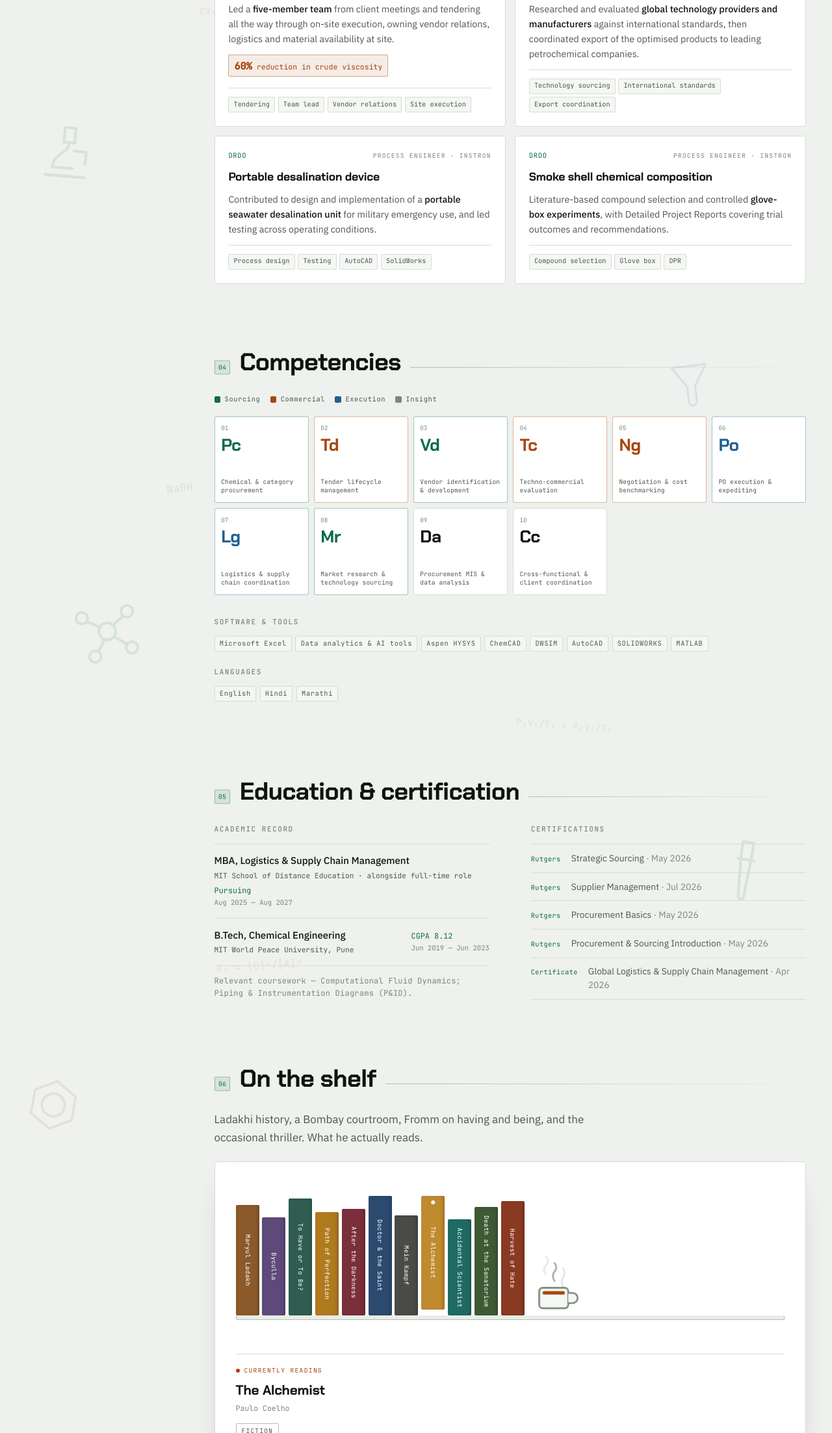
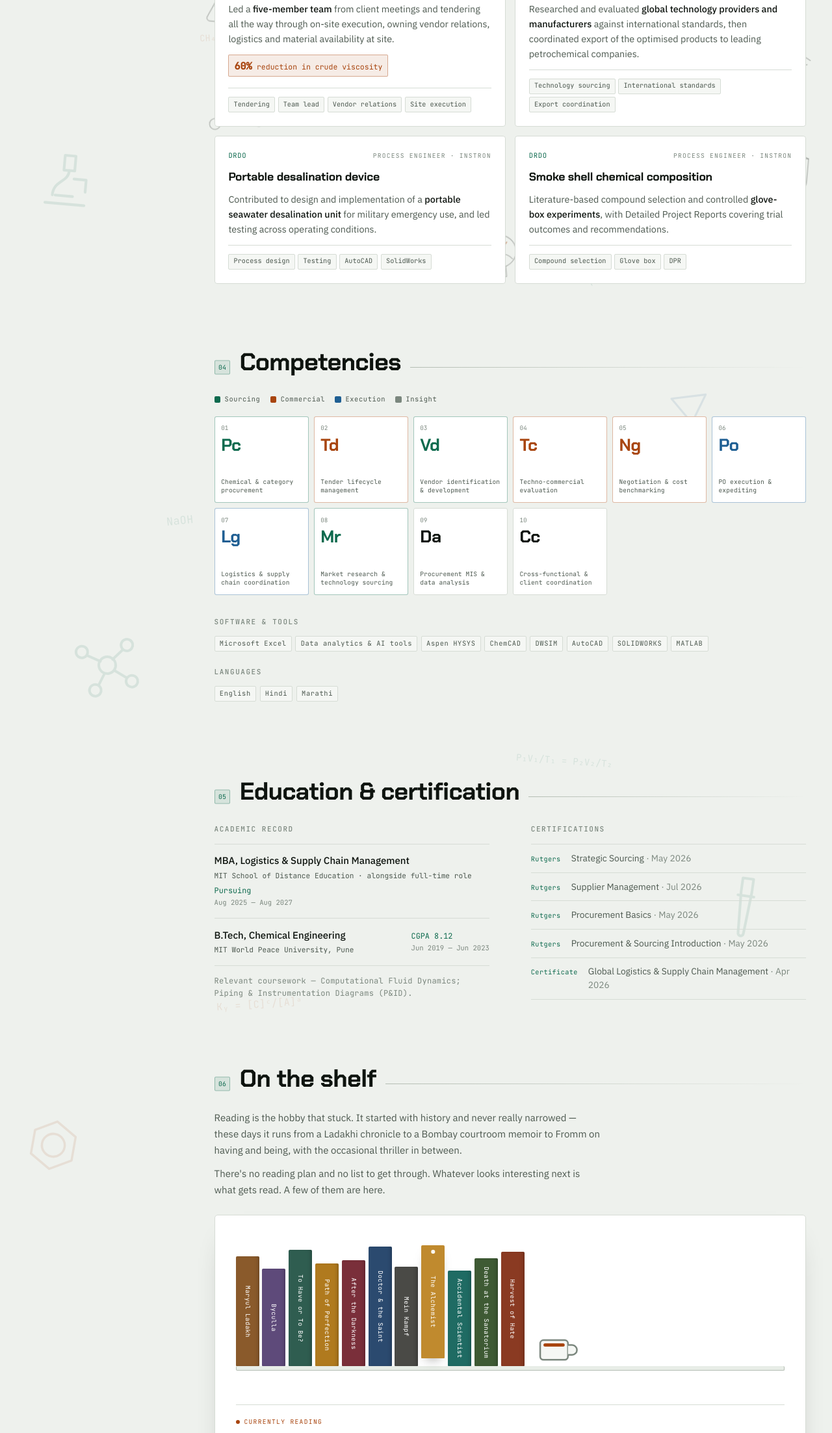
Before and after one commit to TusharWararkar/TusharWararkar.github.io, a plain HTML site: page dist/artifact.html in a window 1280 px wide. Shown: the part 3124-5330 px from the top of the page at 65% size. Drawn offline with Linux system fonts and the light colour scheme.

Commit message:
Simplify the reading section, add project doodles
Reading: drop the cover-opening animation and the steaming mug. Books now
just lift on hover and update the detail panel; the mug sits at rest. Add
a two-paragraph intro putting reading as his hobby rather than presenting
the shelf with no context.

Projects: add a doodle layer of twelve hand-drawn process and chemistry
sketches -- distillation column, shell-and-tube exchanger, gate valve,
centrifugal pump, storage tank, pipeline with flow arrow, pressure gauge,
benzene ring, conical flask, reaction arrow, filter funnel, molecular
chain -- following the same pattern as janhaviwararkar.github.io: an
absolutely positioned layer bleeding past the section, ~22% opacity
strokes, gentle drift.

Right-hand sketches anchor from the right edge rather than a left
percentage, which was pushing the page sideways. The layer is left
unclipped because rotation expands each bounding box, so a hard edge cut
sketches in half.

Co-Authored-By: Claude Opus 5 <noreply@anthropic.com>

```diff
--- a/dist/artifact.html
+++ b/dist/artifact.html
@@ -23,6 +23,7 @@
   --accent-hi:#0A5340;
   --accent-2:#A8450F;        /* copper — energy, heat, reaction (5.24:1 on --ground) */
   --accent-3:#1F5F93;        /* cupric blue — data, analysis */
+  --doodle:rgba(14,20,15,.22);
   --glow:rgba(14,106,78,.10);
   --glow-2:rgba(168,69,15,.10);
   --shadow:0 1px 0 rgba(14,20,15,.03), 0 20px 46px -30px rgba(14,20,15,.45);
@@ -49,7 +50,9 @@
     --accent-hi:#79E8BE;
     --accent-2:#FF8A4C;
     --accent-3:#6BB6F0;
-    --glow:rgba(69,214,160,.13);
+    --doodle:rgba(230,237,232,.18);
+    --doodle:rgba(230,237,232,.18);
+  --glow:rgba(69,214,160,.13);
     --glow-2:rgba(255,138,76,.12);
     --shadow:0 1px 0 rgba(255,255,255,.03), 0 24px 56px -32px rgba(0,0,0,.9);
   }
@@ -353,6 +356,26 @@ html{scroll-behavior:smooth}
 .cert__by{font-family:var(--f-mono);font-size:.64rem;letter-spacing:.04em;color:var(--accent);white-space:nowrap}
 .cert__what{font-size:.86rem;color:var(--ink-2);line-height:1.5}
 
+/* ========= PROJECT DOODLES =========
+   Hand-drawn process and chemistry sketches around the project cards.
+   The container bleeds outside the section so the sketches peek around
+   the cards rather than hiding behind their opaque backgrounds. */
+.sec--doodled{position:relative}
+.sec--doodled > *{position:relative;z-index:1}
+.doodles{position:absolute;inset:-2.5rem -1.5rem -2rem;pointer-events:none;z-index:0}
+.doodle{
+  position:absolute;left:var(--x);top:var(--y);width:var(--w,110px);height:auto;
+  fill:none;stroke:var(--doodle);stroke-width:1.7;
+  stroke-linecap:round;stroke-linejoin:round;
+  rotate:var(--r,0deg);
+  animation:drift 9s ease-in-out infinite alternate;
+}
+.doodle--r{left:auto;right:var(--x)}
+.doodle .acc{stroke:var(--accent);opacity:.5}
+.doodle .acc2{stroke:var(--accent-2);opacity:.45}
+@keyframes drift{from{translate:0 0}to{translate:0 -9px}}
+@media (max-width:820px){.doodles{display:none}}
+
 /* ========= AMBIENT CHEMISTRY BACKDROP =========
    A non-interactive layer behind everything: glassware, structures and
    the equations a chemical engineer actually uses. Kept very low contrast
@@ -440,86 +463,41 @@ html{scroll-behavior:smooth}
 
 /* The shelf ------------------------------------------------------------- */
 .shelf{position:relative;padding-bottom:.5rem;overflow-x:auto;overflow-y:hidden}
-/* Room for a book to lift and widen without being clipped. */
-.shelf__row{padding-top:1.25rem}
-.shelf__row{display:flex;align-items:flex-end;gap:.3rem;min-height:12.5rem;perspective:1100px;min-width:max-content}
+.shelf__row{display:flex;align-items:flex-end;gap:.3rem;min-height:12.5rem;min-width:max-content;padding-top:1rem}
 .shelf__plank{height:7px;border-radius:2px;background:var(--surface-3);border:1px solid var(--rule-strong);border-top:none}
 
 .spine{
   position:relative;flex:none;width:2.25rem;border:0;padding:0;cursor:pointer;
-  background:transparent;transform-style:preserve-3d;transform-origin:bottom left;
-  transition:width .45s cubic-bezier(.22,.8,.26,1),
-             transform .45s cubic-bezier(.22,.8,.26,1);
+  border-radius:2px 2px 1px 1px;background:var(--sc);
+  display:flex;align-items:center;justify-content:center;
+  color:#fff;font-family:var(--f-mono);font-size:.6rem;letter-spacing:.04em;
+  writing-mode:vertical-rl;text-orientation:mixed;
+  white-space:nowrap;overflow:hidden;text-overflow:ellipsis;
+  box-shadow:inset -4px 0 8px -6px rgba(0,0,0,.6);
+  transform-origin:bottom center;
+  transition:transform .3s cubic-bezier(.22,.8,.26,1),box-shadow .3s ease;
 }
-/* Pulled from the shelf: lifts and leans out, the way a book actually does. */
-.spine:hover,.spine:focus-visible{transform:translateY(-14px) rotate(-2.2deg)}
-.spine:hover{width:5.4rem}
-.spine:focus-visible{outline:none}
-.spine:focus-visible .spine__cover{outline:2px solid var(--accent);outline-offset:2px}
+.spine:hover,.spine:focus-visible,.spine[aria-pressed="true"]{
+  transform:translateY(-12px);box-shadow:0 10px 18px -10px rgba(0,0,0,.5);
+}
+.spine:focus-visible{outline:2px solid var(--accent);outline-offset:2px}
 
-/* The page block sits under the cover and is revealed as it swings open. */
-.spine__pages{
-  position:absolute;inset:0;border-radius:1px 3px 3px 1px;
-  background:
-    linear-gradient(90deg,var(--ink-3) 0 2px,transparent 2px),
-    repeating-linear-gradient(180deg,transparent 0 7px,rgba(20,30,24,.12) 7px 8px),
-    linear-gradient(180deg,#fdfdfa,#f0eee5);
-  box-shadow:inset -3px 0 6px -4px rgba(0,0,0,.5);
-  opacity:0;transition:opacity .25s ease .1s;
-}
-.spine:hover .spine__pages,.spine:focus-visible .spine__pages{opacity:1}
-
-.spine__cover{
-  position:absolute;inset:0;border-radius:2px;background:var(--sc);
-  transform-origin:left center;
-  transition:transform .55s cubic-bezier(.3,.85,.3,1),box-shadow .45s ease;
-  display:flex;align-items:center;justify-content:center;
-  box-shadow:inset -4px 0 8px -6px rgba(0,0,0,.6);
-}
-/* Swings past flat so it reads as an open cover, not a vanished one. */
-.spine:hover .spine__cover,.spine:focus-visible .spine__cover{
-  transform:rotateY(-158deg);box-shadow:4px 0 14px -6px rgba(0,0,0,.45);
-}
-/* The title rides the cover and hides once the cover turns away. */
-.spine__label{
-  color:#fff;font-family:var(--f-mono);font-size:.6rem;letter-spacing:.04em;
-  writing-mode:vertical-rl;text-orientation:mixed;white-space:nowrap;
-  overflow:hidden;text-overflow:ellipsis;max-height:100%;padding:.6rem .2rem;
-  backface-visibility:hidden;transition:opacity .2s ease;
-}
-.spine:hover .spine__label,.spine:focus-visible .spine__label{opacity:0}
-
-/* Currently reading: proud of the shelf, with a marker. */
+/* Currently reading: already proud of the shelf, with a marker. */
 .spine--current{transform:translateY(-9px)}
-.spine--current .spine__cover::after{
+.spine--current::after{
   content:"";position:absolute;left:50%;top:.45rem;translate:-50% 0;
   width:.34rem;height:.34rem;border-radius:50%;background:#fff;opacity:.92;
 }
-.spine--current:hover .spine__cover::after{opacity:0}
 
-/* Neighbours lean into the gap left by the book being pulled. */
-.spine:hover + .spine{transform:rotate(3.5deg)}
-
-/* The mug ---------------------------------------------------------------- */
-.mug{flex:none;align-self:flex-end;width:4.6rem;margin-left:.5rem;cursor:default}
-.mug svg{display:block;width:100%;height:auto;overflow:visible}
+/* A mug on the shelf, at rest. */
+.mug{flex:none;align-self:flex-end;width:4.4rem;margin-left:.6rem}
+.mug svg{display:block;width:100%;height:auto}
 .mug .cup{fill:var(--surface-2);stroke:var(--ink-3);stroke-width:2}
 .mug .brew{fill:var(--accent-2)}
-.mug .wisp{
-  fill:none;stroke:var(--ink-3);stroke-width:2;stroke-linecap:round;
-  opacity:0;transform-box:fill-box;transform-origin:center bottom;animation:wisp 2.8s ease-in-out infinite;
-}
-/* Three wisps at rest; hovering brings the rest of them up. */
-.mug .wisp--x{opacity:0;animation-play-state:paused}
-.mug:hover .wisp--x,.mug:focus-within .wisp--x{animation-play-state:running}
-.mug:hover .wisp,.mug:focus-within .wisp{stroke:var(--accent-2)}
-@keyframes wisp{
-  0%{opacity:0;transform:translateY(3px) scaleX(.8)}
-  35%{opacity:.75}
-  100%{opacity:0;transform:translateY(-13px) scaleX(1.25)}
-}
 
 /* The detail panel ------------------------------------------------------- */
+.reading__intro{display:flex;flex-direction:column;gap:.75rem;max-width:62ch;margin-bottom:1.6rem}
+.reading__intro p{color:var(--ink-2);font-size:.9375rem;line-height:1.65}
 .nook__detail{border-top:1px solid var(--rule);padding-top:1.1rem}
 .nook__now{
   font-family:var(--f-mono);font-size:.6rem;letter-spacing:.14em;text-transform:uppercase;
@@ -960,7 +938,21 @@ html{scroll-behavior:smooth}
     </section>
 
     <!-- ── 03 PROJECTS ── -->
-    <section class="sec reveal" id="projects">
+    <section class="sec sec--doodled reveal" id="projects">
+      <div class="doodles" aria-hidden="true">
+        <svg class="doodle" viewBox="0 0 70 130" style="--x:1%;--y:3%;--w:78px;--r:-6deg"><path d="M18 22h34v90a10 10 0 0 1-10 10H28a10 10 0 0 1-10-10z"/><path d="M18 16q17-10 34 0"/><path class="acc" d="M22 44h26M22 62h26M22 80h26M22 98h26"/><path d="M52 34h12M6 110h12"/></svg>
+        <svg class="doodle" viewBox="0 0 130 64" style="--x:30%;--y:1%;--w:132px;--r:4deg"><rect x="18" y="14" width="94" height="36" rx="8"/><path class="acc" d="M26 24q14 10 28 0t28 0 22 0"/><path class="acc" d="M26 40q14-10 28 0t28 0 22 0"/><path d="M4 22h14M112 42h14"/></svg>
+        <svg class="doodle doodle--r" viewBox="0 0 86 80" style="--x:5%;--y:3%;--w:86px;--r:8deg"><path d="M30 10 54 24v28L30 66 6 52V24z"/><circle class="acc" cx="30" cy="38" r="12"/><path d="M54 24h14M68 24v-12"/></svg>
+        <svg class="doodle" viewBox="0 0 150 44" style="--x:52%;--y:7%;--w:140px;--r:-3deg"><path d="M4 22h46M62 22h44M118 22h28"/><path class="acc" d="M96 14l10 8-10 8"/><circle cx="56" cy="22" r="6"/><circle cx="112" cy="22" r="6"/></svg>
+        <svg class="doodle doodle--r" viewBox="0 0 80 60" style="--x:1%;--y:21%;--w:76px;--r:6deg"><path d="M12 16 40 30 12 44z"/><path d="M68 16 40 30 68 44z"/><path class="acc2" d="M40 30V10M28 10h24"/><path d="M0 30h12M68 30h12"/></svg>
+        <svg class="doodle" viewBox="0 0 66 82" style="--x:1%;--y:34%;--w:64px;--r:5deg"><path d="M24 6h18v24l17 38a5 5 0 0 1-4 8H11a5 5 0 0 1-4-8l17-38z"/><path class="acc" d="M17 52h32"/><path d="M20 6h26"/></svg>
+        <svg class="doodle doodle--r" viewBox="0 0 80 72" style="--x:1%;--y:45%;--w:76px;--r:-7deg"><circle cx="36" cy="34" r="22"/><path class="acc" d="M36 34 52 22M36 34l14 16M36 34 20 28"/><path d="M36 12V2M58 46l12 10M12 62h52"/></svg>
+        <svg class="doodle" viewBox="0 0 120 58" style="--x:1%;--y:59%;--w:112px;--r:-4deg"><circle cx="16" cy="40" r="9"/><circle cx="52" cy="18" r="9"/><circle cx="88" cy="40" r="9"/><path class="acc" d="M24 35 44 23M60 23l20 12"/><path d="M88 31V14M104 46h10"/></svg>
+        <svg class="doodle doodle--r" viewBox="0 0 90 78" style="--x:1%;--y:68%;--w:84px;--r:5deg"><path d="M12 24h66v40a8 8 0 0 1-8 8H20a8 8 0 0 1-8-8z"/><path d="M12 24q33-18 66 0"/><path class="acc2" d="M20 48h50"/><path d="M45 6v10"/></svg>
+        <svg class="doodle" viewBox="0 0 120 46" style="--x:9%;--y:86%;--w:110px;--r:3deg"><path d="M8 30h88"/><path class="acc" d="M86 22l10 8-10 8"/><path d="M34 14h8M52 14h14"/></svg>
+        <svg class="doodle" viewBox="0 0 70 78" style="--x:45%;--y:86%;--w:66px;--r:-5deg"><circle cx="35" cy="32" r="26"/><path class="acc2" d="M35 32 47 18"/><path d="M16 46a24 24 0 0 1 38 0"/><path d="M28 58h14v16H28z"/></svg>
+        <svg class="doodle doodle--r" viewBox="0 0 70 86" style="--x:10%;--y:85%;--w:64px;--r:7deg"><path d="M8 8h54L42 42v24a6 6 0 0 1-12 0V42z"/><path class="acc2" d="M36 74v6M30 80h12"/></svg>
+      </div>
       <header class="sec__head"><span class="sec__z">03</span><h2 class="sec__title">Key projects</h2><span class="sec__line"></span></header>
       <div class="cards">
 
@@ -1086,7 +1078,13 @@ html{scroll-behavior:smooth}
     <!-- ── READING NOOK — appears automatically once BOOKS has entries ── -->
     <section class="sec reveal" id="reading" hidden>
       <header class="sec__head"><span class="sec__z">06</span><h2 class="sec__title">On the shelf</h2><span class="sec__line"></span></header>
-      <p class="hero__thesis" style="margin:0 0 1.4rem">Ladakhi history, a Bombay courtroom, Fromm on having and being, and the occasional thriller. What he actually reads.</p>
+      <div class="reading__intro">
+        <p>Reading is the hobby that stuck. It started with history and never really narrowed —
+        these days it runs from a Ladakhi chronicle to a Bombay courtroom memoir to Fromm on
+        having and being, with the occasional thriller in between.</p>
+        <p>There's no reading plan and no list to get through. Whatever looks interesting next
+        is what gets read. A few of them are here.</p>
+      </div>
 
       <div class="nook">
         <div class="shelf">
@@ -1221,9 +1219,7 @@ html{scroll-behavior:smooth}
       el.style.height = [10.6, 9.4, 11.2, 9.9, 10.2, 11.5, 9.6, 10.9, 9.2, 10.4, 11.0][i % 11] + "rem";
       el.setAttribute("aria-label", b.title + " by " + b.author);
 
-      el.innerHTML = '<span class="spine__pages"></span>' +
-                     '<span class="spine__cover"><span class="spine__label"></span></span>';
-      el.querySelector(".spine__label").textContent = b.short || b.title;
+      el.textContent = b.short || b.title;
 
       function show(){
         renderDetail(b);
@@ -1237,24 +1233,16 @@ html{scroll-behavior:smooth}
       shelfRow.appendChild(el);
     });
 
-    /* The mug. Three wisps drift at rest; hovering starts four more. */
+    /* A mug on the shelf. */
     var mug = document.createElement("div");
     mug.className = "mug";
-    mug.setAttribute("tabindex", "0");
     mug.setAttribute("role", "img");
-    mug.setAttribute("aria-label", "A mug of coffee, steaming");
-    var wisps = "";
-    /* x, delay, and whether it only runs on hover */
-    [[16,0,false],[26,.9,false],[36,1.8,false],
-     [11,.45,true],[21,1.35,true],[31,.25,true],[41,1.1,true]].forEach(function(w){
-      wisps += '<path class="wisp' + (w[2] ? ' wisp--x' : '') + '" style="animation-delay:' + w[1] + 's" ' +
-               'd="M' + w[0] + ' 26 q-4 -6 0 -11 q4 -5 0 -10"/>';
-    });
+    mug.setAttribute("aria-label", "A mug of coffee");
     mug.innerHTML =
-      '<svg viewBox="0 0 56 62" aria-hidden="true">' + wisps +
-      '<rect class="cup" x="8" y="30" width="34" height="24" rx="4"/>' +
-      '<rect class="brew" x="12" y="34" width="26" height="4" rx="2"/>' +
-      '<path class="cup" d="M42 36h5a6 6 0 0 1 0 12h-5" fill="none"/>' +
+      '<svg viewBox="0 0 56 40" aria-hidden="true">' +
+      '<rect class="cup" x="8" y="8" width="34" height="24" rx="4"/>' +
+      '<rect class="brew" x="12" y="12" width="26" height="4" rx="2"/>' +
+      '<path class="cup" d="M42 14h5a6 6 0 0 1 0 12h-5" fill="none"/>' +
       '</svg>';
     shelfRow.appendChild(mug);
 
```
Also changed, not shown: index.html (+73 -85 lines), src/page.html (+73 -85 lines).
